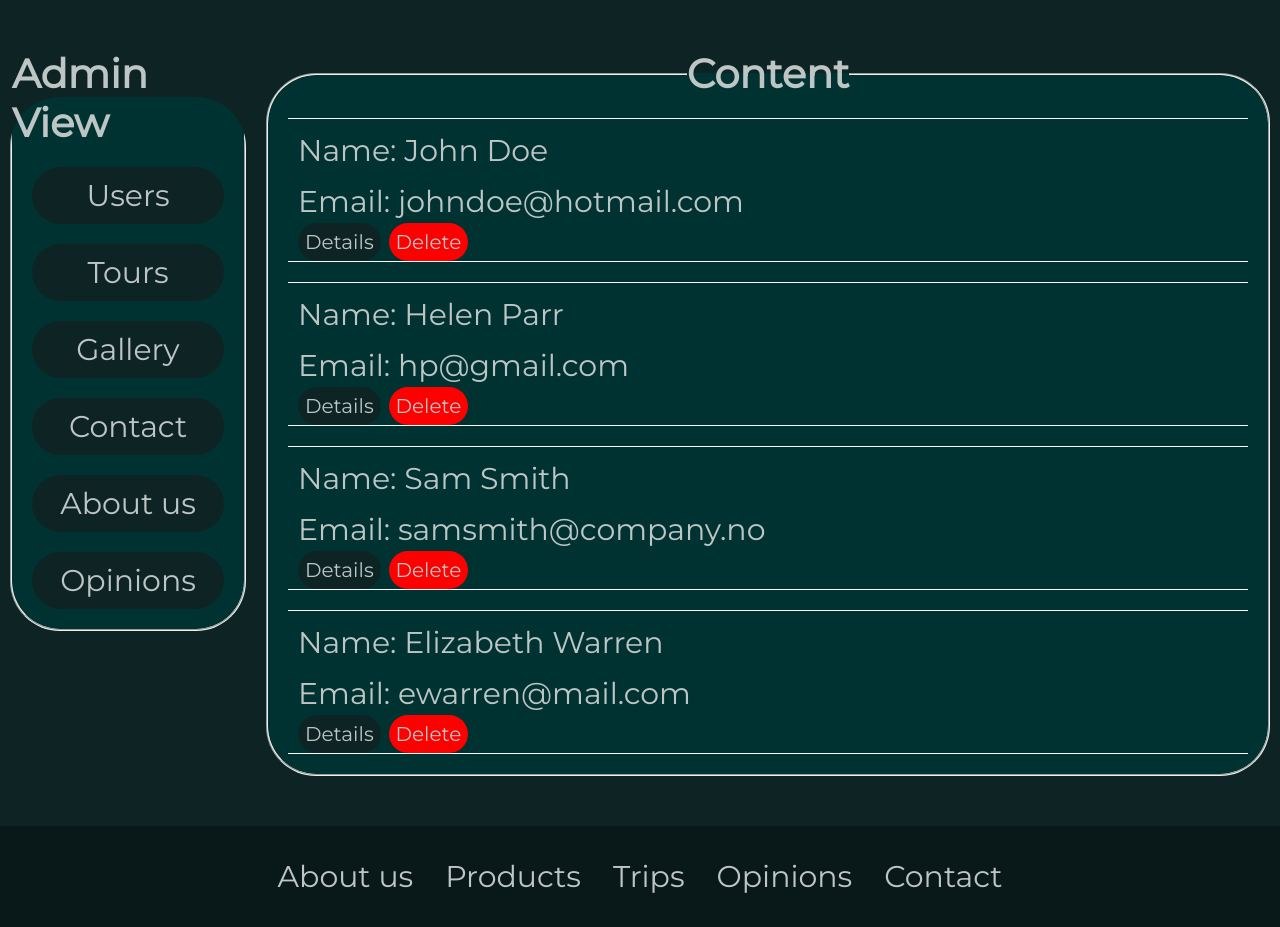
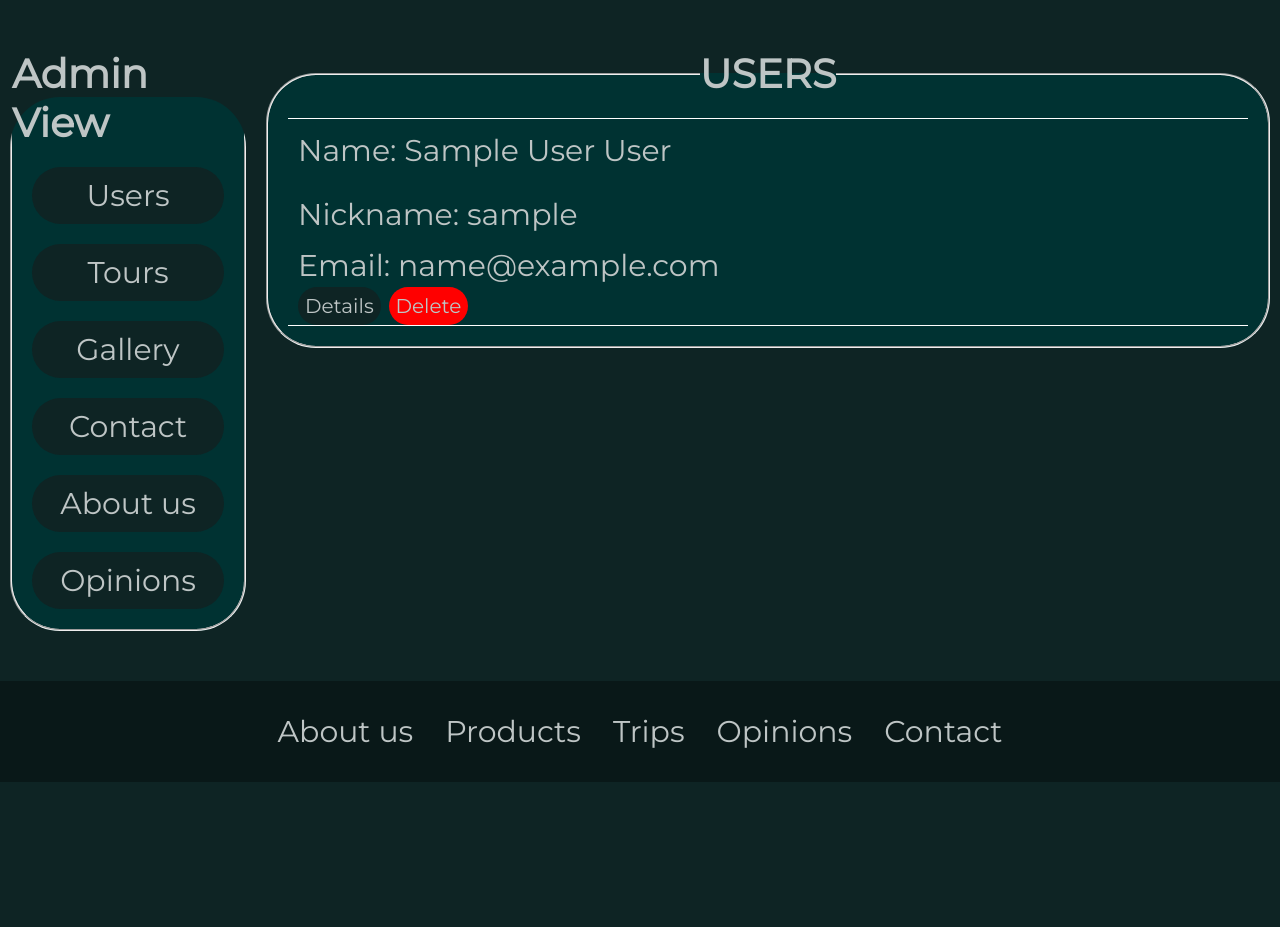
Before and after one commit to DP-00/WebApp, a Django app: page /admin-users/ in a window 1280 px wide. Shown: the part 99-1026 px from the top of the page. After the commit the page ends 847 px from the top, so only its background shows below. Run offline with Django 3.2, Linux system fonts and the light colour scheme; tables that the repository leaves empty hold one stand-in row (values such as "Sample post").

Commit message:
Parametrized admin-user view

```diff
--- a/Django/WebAppProj/KRRR/templates/KRRR/admin-users.html
+++ b/Django/WebAppProj/KRRR/templates/KRRR/admin-users.html
@@ -10,7 +10,7 @@
 <div class="side-bar">
     <fieldset>
         <legend>Admin View</legend>
-        <a href="users.html">Users</a>
+        <a href="#">Users</a>
         <a href="#">Tours</a>
         <a href="#">Gallery</a>
         <a href="#">Contact</a>
@@ -19,47 +19,25 @@
     </fieldset>
 </div>
 
-<!-- Depends on site what is visable here. All users, detailed view, supplies etc -->
+
 <div class="content">
 <fieldset>
-    <legend>Content</legend>
+    <legend>USERS</legend>
+
+    {% for user in users %}
+
     <div class="user">
-        <p>Name: John Doe</p>
-        <email>Email: johndoe@hotmail.com</email>
+        <p>Name: {{ user.name }} {{ user.surname }}</p>
+        <p>Nickname: {{ user.nickname }}</p>
+        <email>Email: {{ user.email }}</email>
         <form action="#">
             <button type="submit">Details</button>
             <button type="submit" class="warning">Delete</button>
         </form>
+    </div>
 
+    {% endfor %}
 
-    </div>
-    <div class="user">
-        <p>Name: Helen Parr</p>
-        <email>Email: hp@gmail.com</email>
-        <form action="#">
-            <button type="submit">Details</button>
-            <button type="submit" class="warning">Delete</button>
-        </form>
-
-    </div>
-    <div class="user">
-        <p>Name: Sam Smith</p>
-        <email>Email: samsmith@company.no</email>
-        <form action="#">
-            <button type="submit">Details</button>
-            <button type="submit" class="warning">Delete</button>
-        </form>
-
-    </div>
-    <div class="user">
-        <p>Name: Elizabeth Warren</p>
-        <email>Email: ewarren@mail.com</email>
-        <form action="#">
-            <button type="submit">Details</button>
-            <button type="submit" class="warning">Delete</button>
-        </form>
-
-    </div>
 </fieldset>
 </div>
 
--- a/Django/WebAppProj/KRRR/views.py
+++ b/Django/WebAppProj/KRRR/views.py
@@ -27,4 +27,4 @@
     return render(request, 'KRRR/admin-admin.html', {})
 
 def adminUsers(request):
-    return render(request, 'KRRR/admin-users.html', {})
+    return render(request, 'KRRR/admin-users.html', { "users": Customer.objects.all() })
```
Also changed, not shown: Django/WebAppProj/KRRR/migrations/0003_alter_comment_comment_date_alter_order_order_date.py (added), Django/WebAppProj/KRRR/migrations/0004_alter_comment_comment_date_alter_order_order_date.py (added).
